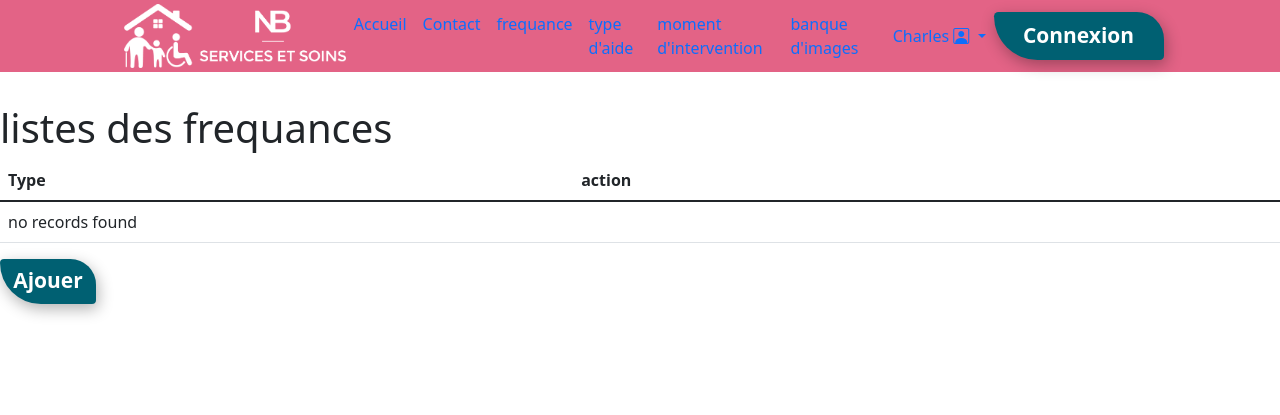
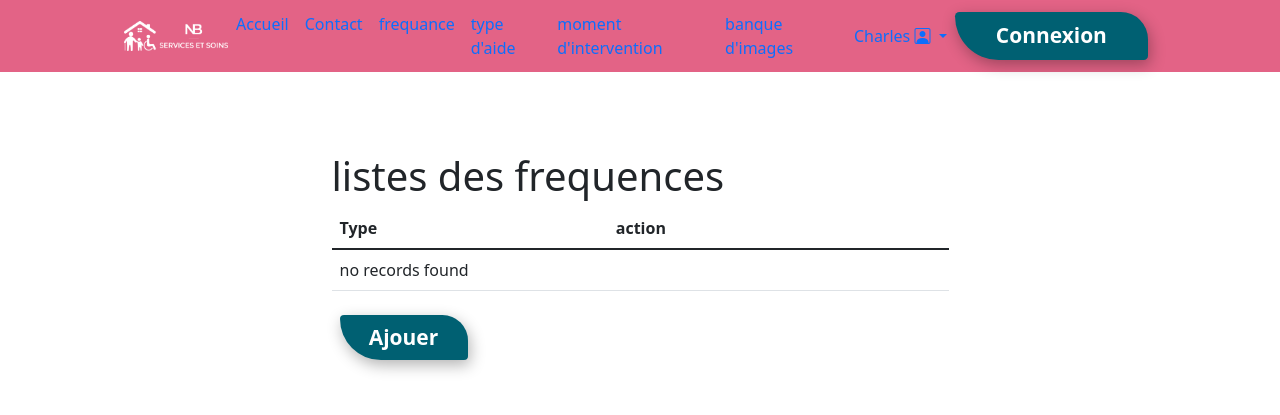
Before and after one commit to Edouard-Pinczon-du-Sel/NBSS-Back, a Symfony app: template templates/frequency/index.html.twig in a window 1280 px wide. Shown: the top 415 px of the page. Run offline with Twig, Linux system fonts and the light colour scheme; the template is opened without the code that fills it, so the values that code supplies are empty; some libraries are stand-ins or nearby versions.

Commit message:
mise en place css dans les différentes pages frequences

```diff
--- a/public/CSS/NBSS.css
+++ b/public/CSS/NBSS.css
@@ -30,16 +30,17 @@
     font-size: 1.31rem;
     font-weight: bold;
     height: 2.8rem;
-    width: 6rem;
-    border:none;
+    width: 8rem;
+   margin: 0.5rem;
     box-shadow: 2px 5px 15px 0px rgba(0, 0, 0,0.3);
     border-top-left-radius: 800px;
     border-top-right-radius: 5000px;
     border-bottom-right-radius: 800px;
     border-bottom-left-radius: 8000px;
     transition: all 500ms ease-in-out;
+
   }
-
+.btn
 
   .img{
     height: 4rem;
--- a/templates/base.html.twig
+++ b/templates/base.html.twig
@@ -15,11 +15,12 @@
 
         <title>NBBS{% block title %}Welcome!{% endblock %}</title>
 
-        <link rel="icon" href="{{ asset('images/logoFavicon1.png') }}">
+        <link rel="icon" href="{{ asset('images/logo-favicon1png') }}">
 
     </head>
     <body>
 <!-- Nav -->
+ {% block body %}
         <nav class="navbar navbar-expand-lg navbar bg">
             <div class="container-fluid">
                 <a href="./" class="d-flex align-items-center mb-2 mb-lg-0 text-white text-decoration-none header-logo">
@@ -77,7 +78,17 @@
                 </div>
             </div>
         </nav>
+ <main class="mb-4">
+		<div class="container px-4 px-lg-6">
+			<div class="row gx-4 gx-lg-5 justify-content-center">
+				<div class="col-md-10 col-lg-8 col-xl-7">
+					<div class="my-5">
 
-        {% block body %}{% endblock %}
-    </body>
-</html>
+                        {% block content %}{% endblock %}
+
+                    </div>
+				</div>
+			</div>
+		</div>
+	</main>
+ {% endblock %}
--- a/templates/frequency/_delete_form.html.twig
+++ b/templates/frequency/_delete_form.html.twig
@@ -1,4 +1,4 @@
 <form method="post" action="{{ path('app_frequency_delete', {'id': frequency.id}) }}" onsubmit="return confirm('Attention cette fréquence sera supprimé?');">
     <input type="hidden" name="_token" value="{{ csrf_token('delete' ~ frequency.id) }}">
-    <button class="btn">Delete</button>
+    <button class="btn">Supprimer</button>
 </form>
--- a/templates/frequency/_form.html.twig
+++ b/templates/frequency/_form.html.twig
@@ -1,4 +1,4 @@
 {{ form_start(form) }}
     {{ form_widget(form) }}
-    <button class="btn">{{ button_label|default('Save') }}</button>
+    <button class=" mb-3 btn">{{ button_label|default('Save') }}</button>
 {{ form_end(form) }}
--- a/templates/frequency/index.html.twig
+++ b/templates/frequency/index.html.twig
@@ -2,8 +2,8 @@
 
 {% block title %}Frequence{% endblock %}
 
-{% block body %}
-    <h1>listes des frequances</h1>
+{% block content %}
+    <h1>listes des frequences</h1>
 
    <table class=" table ">
         <thead>
@@ -19,7 +19,7 @@
 
                 <td  >{{ frequency.type }}</td>
                 <td class="edition">
-          <a class="btn"  href="{{ path('app_frequency_edit', {'id': frequency.id}) }}">edit </a>
+          <a class="btn"  href="{{ path('app_frequency_edit', {'id': frequency.id}) }}">Modifier </a>
                        {{ include('frequency/_delete_form.html.twig') }}
                 </td>
             </tr>
```
Also changed, not shown: templates/frequency/edit.html.twig (+6 -3 lines), 2 other files.
